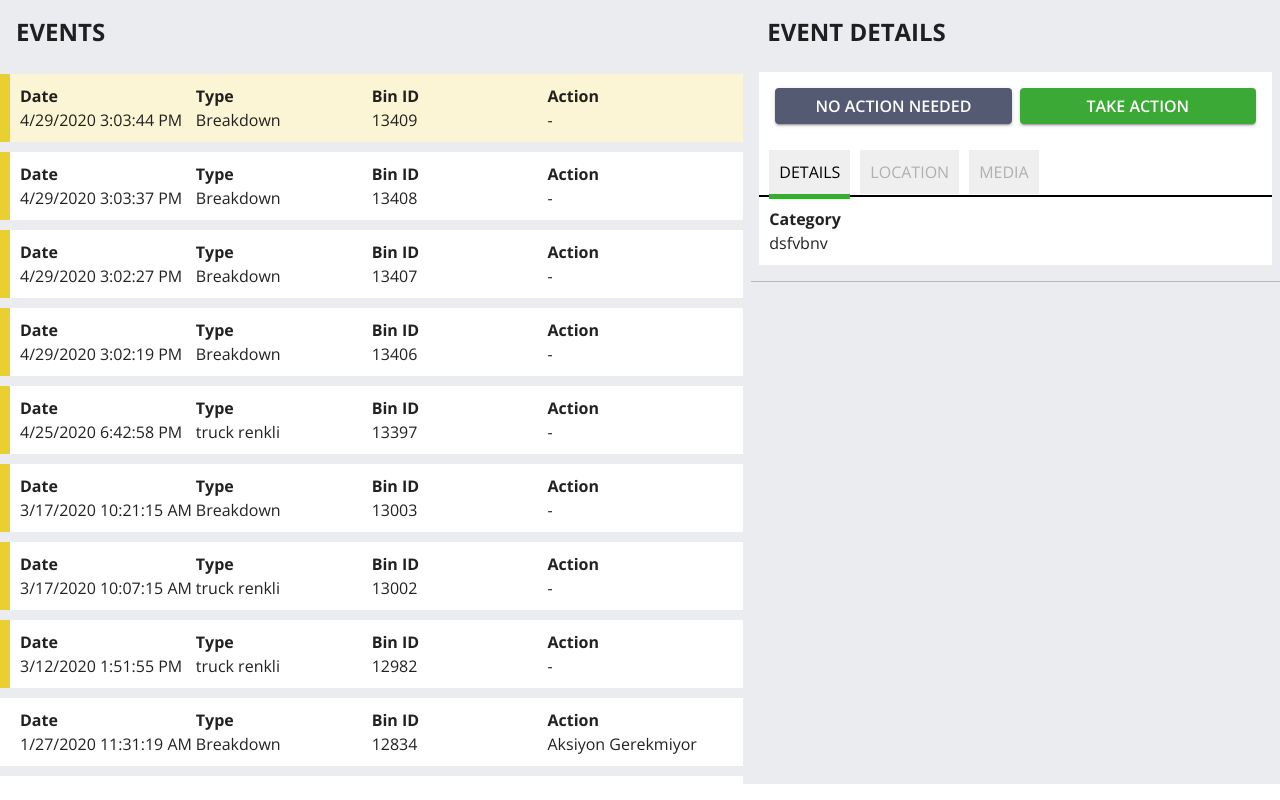
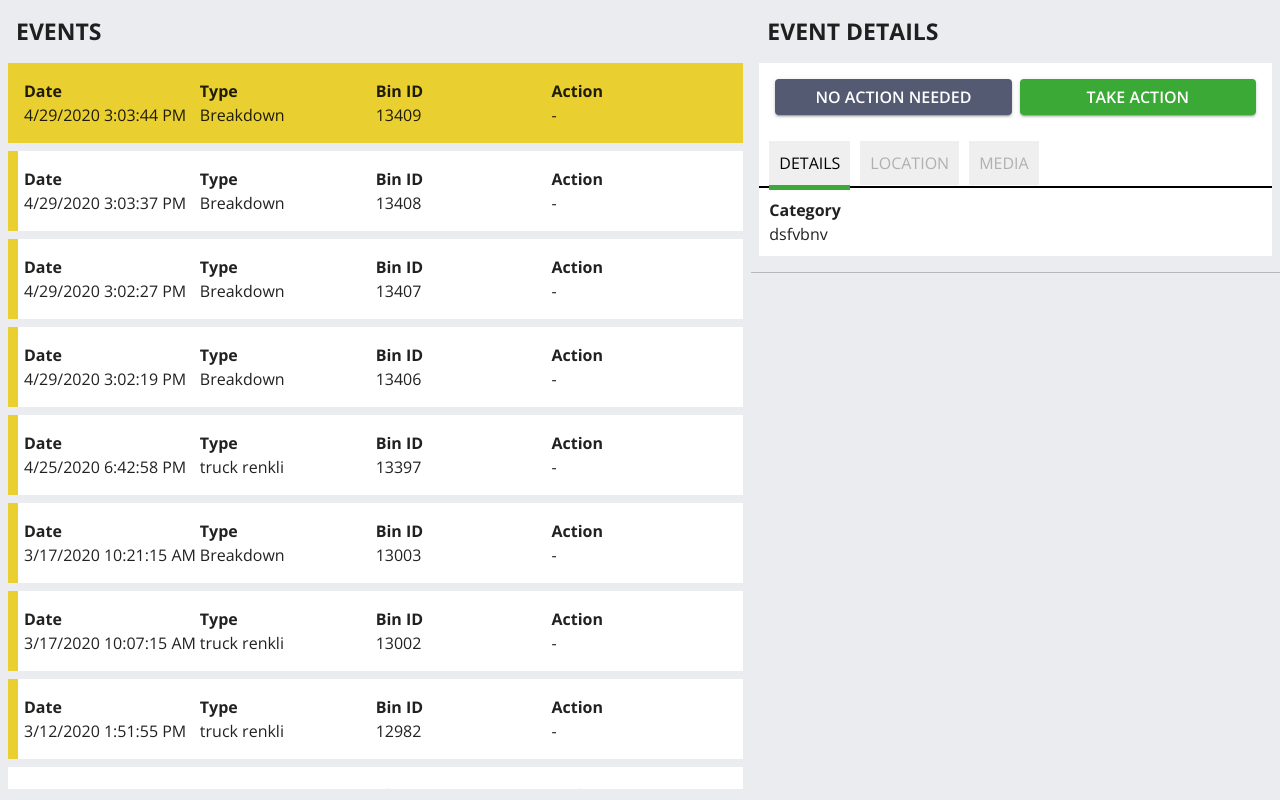
Before and after one commit to bunyaminerdal/interview-question1, a React (Create React App) app: page / in a window 1280 px wide. Built offline with nearby package versions, Linux system fonts and the light colour scheme.

Commit message:
material ui 4

```diff
--- a/src/App.tsx
+++ b/src/App.tsx
@@ -15,8 +15,8 @@ function App() {
 
 
   return (
-    <Box>
-      <Grid container spacing={1} sx={{ backgroundColor: "#EBECEF", flexDirection: { sm: 'column-reverse', md: 'row', xs: 'column-reverse' } }}>
+    <Box overflow="hidden" height="100vh" sx={{ backgroundColor: "#EBECEF", height: { xs: "auto", sm: "auto", md: "100vh" } }}>
+      <Grid container spacing={1} sx={{ height: { xs: "auto", sm: "auto", md: "100%" }, flexDirection: { sm: 'column-reverse', md: 'row', xs: 'column-reverse' } }}>
         <EventList />
         <EventDetail />
       </Grid>
--- a/src/components/EventDetail.tsx
+++ b/src/components/EventDetail.tsx
@@ -4,7 +4,7 @@ import { MapContainer, Marker, Popup, TileLayer } from 'react-leaflet'
 import ReactAudioPlayer from 'react-audio-player'
 import { ReactComponent as Fullscreen } from '../icons/Fullscreen.svg'
 import { ReactComponent as FullscreenExit } from '../icons/Fullscreen-exit.svg'
-import { Box, Button, Grid, Stack, Typography } from '@mui/material'
+import { Box, Grid, Stack, Typography } from '@mui/material'
 import { StyledButton } from './styled/StyledButton'
 
 const selectionEnum = {
@@ -21,16 +21,15 @@ const EventDetail = () => {
     }, [selectedData])
     return (
         <Grid item md={6} sm={12} xs={12} lg={5} xl={4}>
-            <Typography variant="h5" fontWeight="700" p={2}>EVENT DETAILS</Typography>
-            <Box sx={{ backgroundColor: "#ffffff", margin: 1 }}>
-                <Stack direction="row" sx={{ padding: 2, gap: 1 }}>
+            <Typography variant="h5" fontWeight="700" p={2} sx={{ fontSize: 23 }} >EVENT DETAILS</Typography>
+            <Box sx={{ backgroundColor: "#ffffff", margin: 1, mt: 0 }}>
+                <Stack direction="row" sx={{ p: 2, gap: 1 }}>
                     <Grid item xs={6} >
-                        <StyledButton fullWidth color='secondary' variant='contained'  > NO ACTION NEEDED</StyledButton>
+                        <StyledButton fullWidth color='secondary' variant='contained'> NO ACTION NEEDED</StyledButton>
                     </Grid>
                     <Grid item xs={6} >
-                        <StyledButton fullWidth color='primary' variant='contained'  > TAKE ACTION</StyledButton>
+                        <StyledButton fullWidth color='primary' variant='contained'> TAKE ACTION</StyledButton>
                     </Grid>
-
                 </Stack>
                 <div className='event-detail-operations-button-container'>
                     <button className={selection === selectionEnum.details ? 'active' : ''} onClick={() => setSelection(selectionEnum.details)}>DETAILS</button>
--- a/src/components/EventList.tsx
+++ b/src/components/EventList.tsx
@@ -1,4 +1,4 @@
-import { Box, Grid, Typography } from '@mui/material';
+import { Box, Grid, lighten, Stack, Typography } from '@mui/material';
 import { setSelectedEvent } from '../features/eventSlice';
 import { useAppDispatch, useAppSelector } from '../store';
 
@@ -13,20 +13,20 @@ const EventList = () => {
         return converteddate.toLocaleDateString() + " " + converteddate.toLocaleTimeString();
     }
     return (
-        <Grid item md={6} sm={12} xs={12} lg={7} xl={8}>
-            <Typography variant="h5" fontWeight="700" p={2}>EVENTS</Typography>
-            <div className="event-list-container">
+        <Grid item md={6} sm={12} xs={12} lg={7} xl={8} height="100%" >
+            <Typography variant="h5" fontWeight="700" p={2} sx={{ fontSize: 23 }}>EVENTS</Typography>
+            <Box sx={{ ml: 1 }} height="calc(100% - 66px)" overflow="scroll" >
                 {datas.map(data => {
-                    return <div className={selectedData.id === data.id ? 'event-container event-container-selected row' : 'event-container row'} onClick={() => eventSelectHandler(data.id)} key={data.id}>
-                        {data.details.map((dt, index) => dt.title === "Aksiyon" && dt.value === "-" ? <div className='event-part-action' key={index}></div> : "")}
-                        <div className='col event-part'> <div className='event-title'>Date</div> <div className='event-info'>{data.details.map(dt => dt.title === "Tarih" ? dateConvertor(dt.value) : "")}</div> </div>
-                        <div className='col event-part'> <div className='event-title'>Type</div> <div className='event-info'>{data.details.map(dt => dt.title === "Tip" ? dt.value : "")}</div> </div>
-                        <div className='col event-part'> <div className='event-title'>Bin ID</div> <div className='event-info'>{data.id}</div> </div>
-                        <div className='col event-part'> <div className='event-title'>Action</div> <div className='event-info'>{data.details.map(dt => dt.title === "Aksiyon" ? dt.value : "")}</div> </div>
-                    </div>
+                    return <Stack direction="row" onClick={() => eventSelectHandler(data.id)} sx={{ cursor: "pointer", position: "relative", "&:hover": { backgroundColor: selectedData.id === data.id ? "#E9CF30" : lighten("#E9CF30", 0.6) }, backgroundColor: selectedData.id === data.id ? "#E9CF30" : "white", mb: 1, p: 2 }} key={data.id}>
+                        {data.details.map((dt, index) => dt.title === "Aksiyon" && dt.value === "-" ? <Box key={index} sx={{ backgroundColor: "#E9CF30", position: "absolute", width: 10, height: "100%", top: 0, left: 0 }} /> : null)}
+                        <Grid xs={3}> <Typography variant='body1' fontWeight="700">Date</Typography> <Typography>{data.details.map(dt => dt.title === "Tarih" ? dateConvertor(dt.value) : null)}</Typography> </Grid>
+                        <Grid xs={3}> <Typography variant='body1' fontWeight="700">Type</Typography> <Typography>{data.details.map(dt => dt.title === "Tip" ? dt.value : null)}</Typography> </Grid>
+                        <Grid xs={3}> <Typography variant='body1' fontWeight="700">Bin ID</Typography> <Typography>{data.id}</Typography> </Grid>
+                        <Grid xs={3}> <Typography variant='body1' fontWeight="700">Action</Typography> <Typography>{data.details.map(dt => dt.title === "Aksiyon" ? dt.value : null)}</Typography> </Grid>
+                    </Stack>
                 })}
-            </div>
-        </Grid>
+            </Box>
+        </Grid >
     )
 }
 
--- a/src/components/styled/StyledButton.tsx
+++ b/src/components/styled/StyledButton.tsx
@@ -1,9 +1,11 @@
-import styled from "@emotion/styled";
-import { Button } from "@mui/material";
+import { styled } from '@mui/material/styles';
+import Button from "@mui/material/Button";
 
-
-export const StyledButton = styled(Button)({
+export const StyledButton = styled(Button)(({ theme }) => ({
     fontSize: 16,
     fontWeight: 600,
     padding: 4,
-});
+    [theme.breakpoints.only('xs')]: {
+        fontSize: 14,
+    },
+})) as typeof Button;
```
